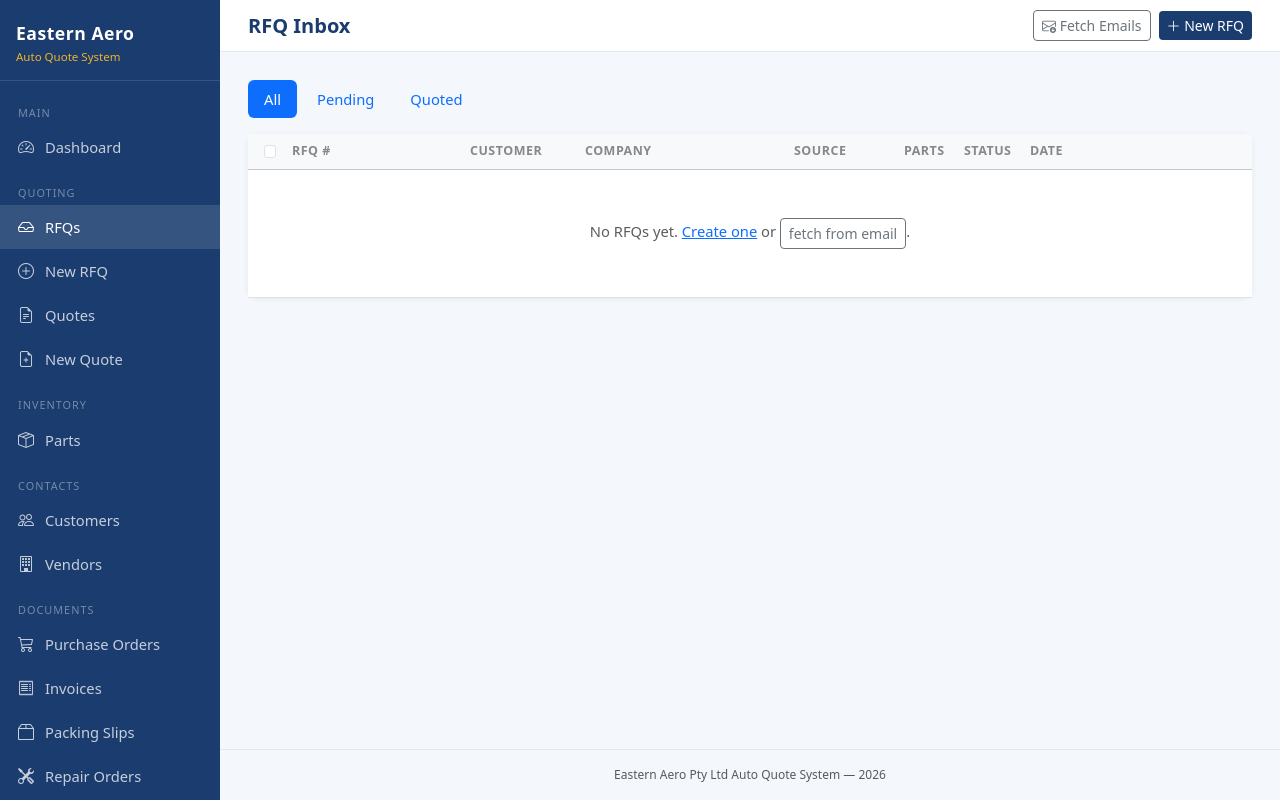
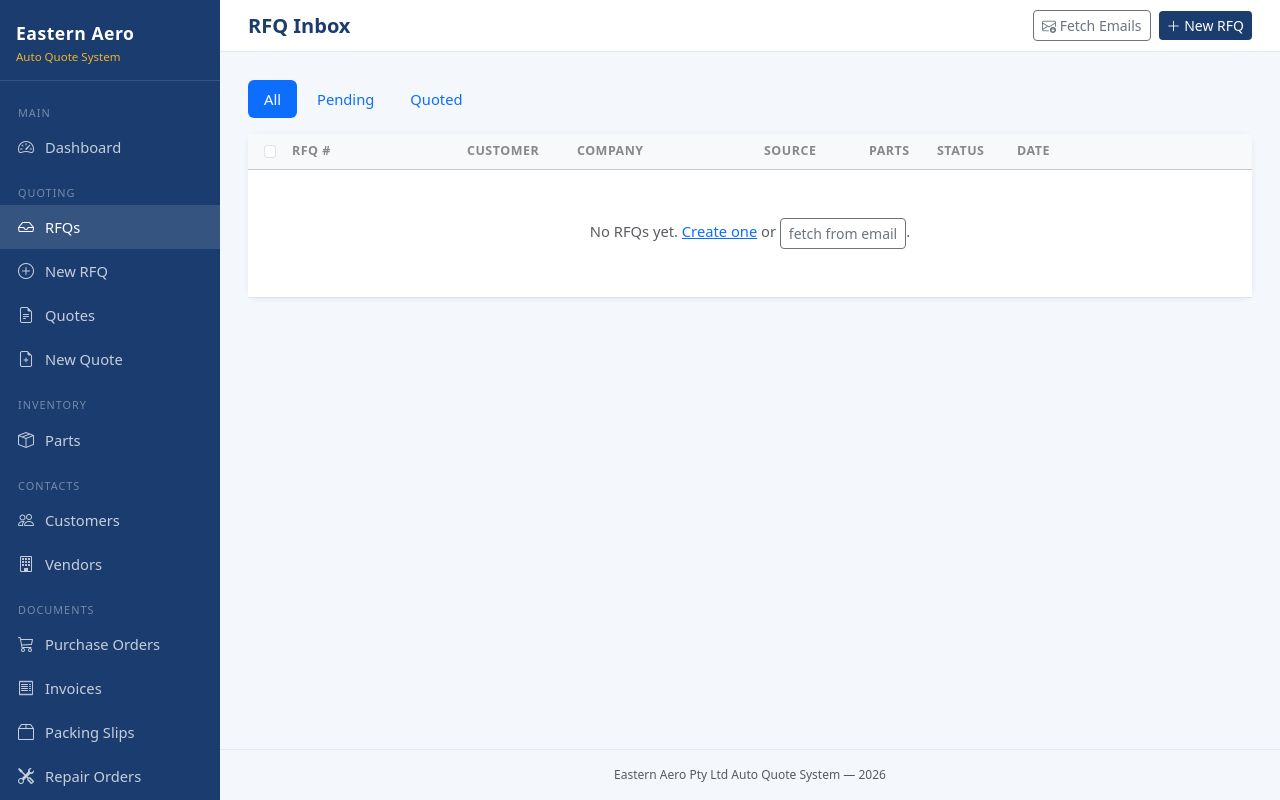
Before and after one commit to easternaeroparts-cyber/auto-quote, a Flask app: page /rfqs in a window 1280 px wide. Run offline with Flask 3, Linux system fonts and the light colour scheme; a user stored in the database is signed in; data that the repository does not hold is empty; some libraries are stand-ins or nearby versions.

Commit message:
Add files via upload

```diff
--- a/templates/rfq_list.html
+++ b/templates/rfq_list.html
@@ -42,26 +42,26 @@
     <table class="table table-hover mb-0" style="table-layout:fixed;width:100%;">
       <colgroup>
         <col style="width:36px">      <!-- Checkbox -->
-        <col style="width:178px">     <!-- RFQ # -->
-        <col style="width:115px">     <!-- Customer -->
+        <col style="width:175px">     <!-- RFQ # -->
+        <col style="width:110px">     <!-- Customer -->
         <col>                          <!-- Company (flexible) -->
-        <col style="width:110px">     <!-- Source -->
-        <col style="width:60px">      <!-- Parts -->
-        <col style="width:66px">      <!-- Status -->
-        <col style="width:125px">     <!-- Date -->
-        <col style="width:105px">     <!-- Actions -->
+        <col style="width:105px">     <!-- Source -->
+        <col style="width:68px">      <!-- Parts -->
+        <col style="width:80px">      <!-- Status -->
+        <col style="width:135px">     <!-- Date -->
+        <col style="width:108px">     <!-- Actions -->
       </colgroup>
       <thead class="table-light">
         <tr>
-          <th class="ps-3">
+          <th class="ps-3" style="white-space:nowrap">
             <input type="checkbox" id="selectAll" class="form-check-input" title="Select all" onchange="toggleAll(this.checked)">
           </th>
-          <th>RFQ #</th>
-          <th>Customer</th>
-          <th>Company</th>
-          <th>Source</th>
-          <th>Parts</th>
-          <th>Status</th>
+          <th style="white-space:nowrap">RFQ #</th>
+          <th style="white-space:nowrap">Customer</th>
+          <th style="white-space:nowrap">Company</th>
+          <th style="white-space:nowrap">Source</th>
+          <th style="white-space:nowrap">Parts</th>
+          <th style="white-space:nowrap">Status</th>
           <th style="white-space:nowrap">Date</th>
           <th></th>
         </tr>
```
